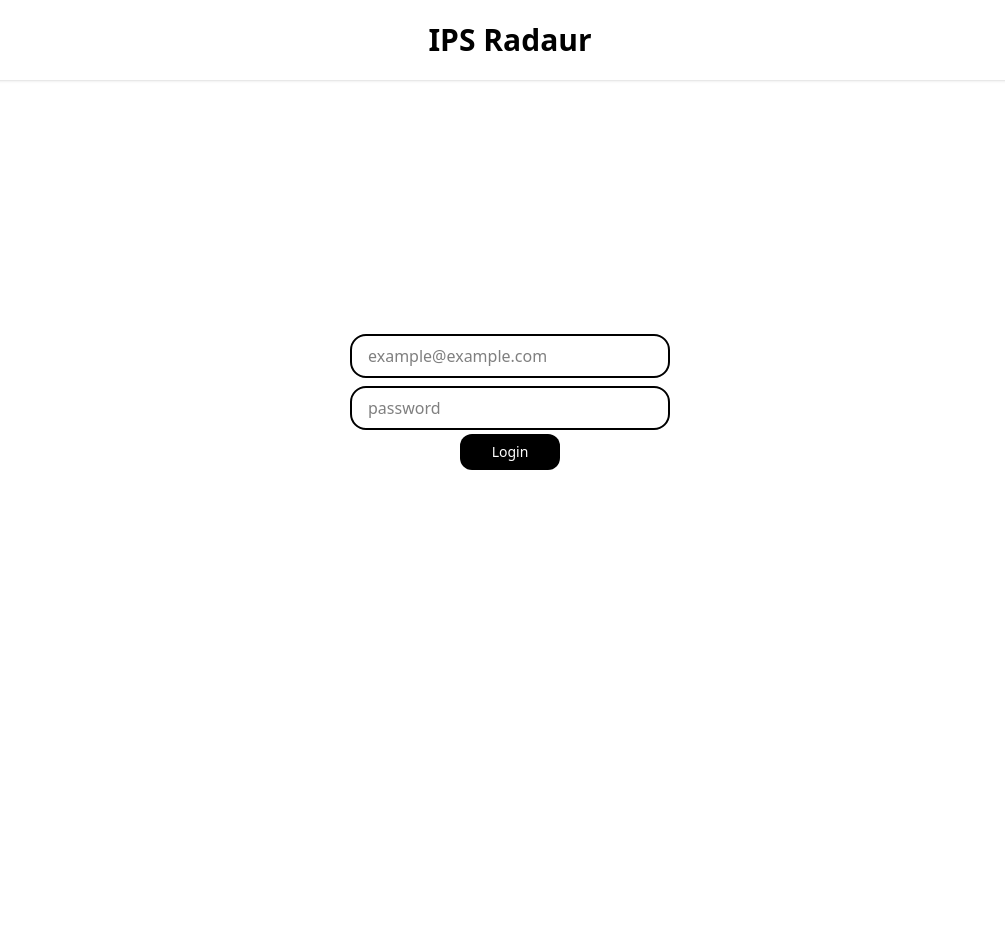
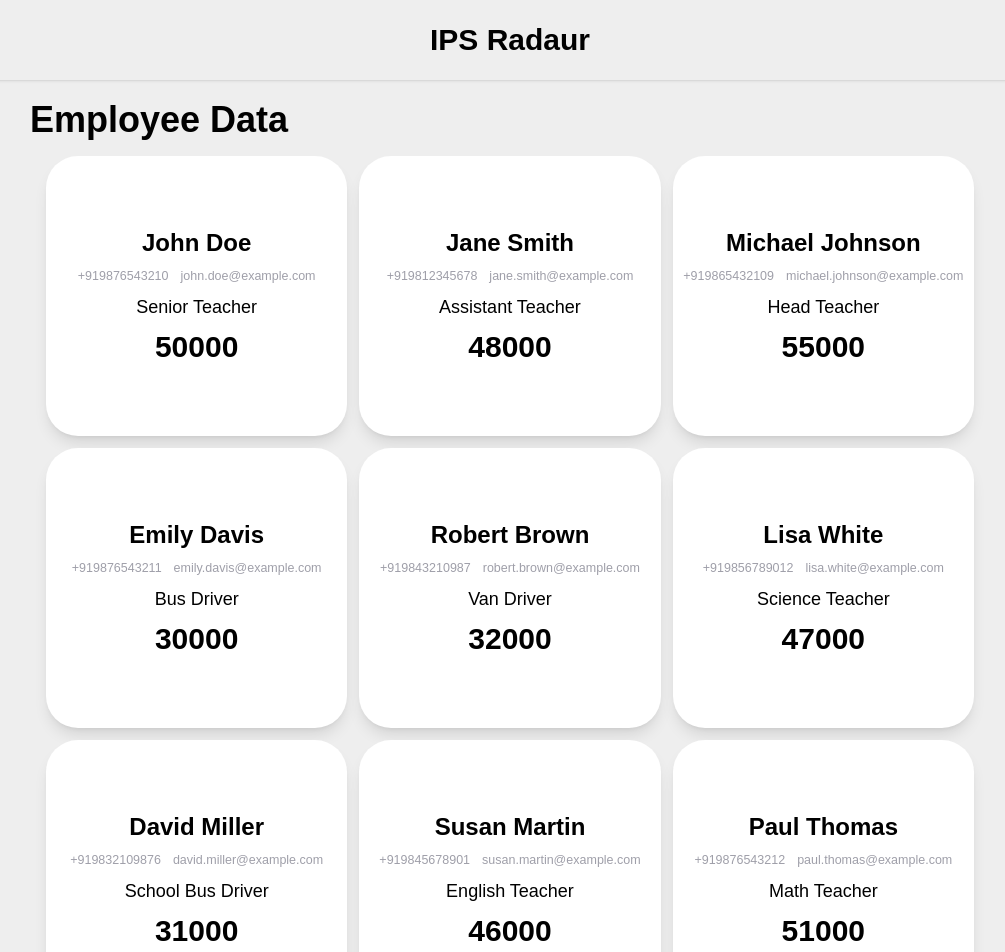
Before and after one commit to om13rajpal/ips-radaur, a React (Vite) app in the folder web/: page / in a window 1280 px wide. Shown: the top 952 px of the page, without its empty margins (130-1135 px from the left). Before the commit the page ends 800 px from the top, so only its background shows below. Built offline with nearby package versions, Linux system fonts and the light colour scheme; sample sign-in values are in the browser's storage.

Commit message:
added a basic cards page to display employee information

```diff
--- a/package.json
+++ b/package.json
@@ -14,11 +14,13 @@
   "description": "",
   "dependencies": {
     "@types/bcrypt": "^5.0.2",
+    "@types/cors": "^2.8.17",
     "@types/express": "^5.0.0",
     "@types/jsonwebtoken": "^9.0.9",
     "@types/node": "^22.13.10",
     "@types/nodemailer": "^6.4.17",
     "bcrypt": "^5.1.1",
+    "cors": "^2.8.5",
     "dotenv": "^16.4.7",
     "express": "^4.21.2",
     "jsonwebtoken": "^9.0.2",
--- a/web/package.json
+++ b/web/package.json
@@ -11,6 +11,7 @@
   },
   "dependencies": {
     "@tailwindcss/vite": "^4.0.14",
+    "axios": "^1.8.3",
     "react": "^19.0.0",
     "react-dom": "^19.0.0",
     "react-router-dom": "^7.3.0",
--- a/web/src/App.jsx
+++ b/web/src/App.jsx
@@ -2,13 +2,18 @@ import React from "react";
 import { Route, Routes } from "react-router-dom";
 import Login from "./pages/Login";
 import Navbar from "./components/Navbar";
+import Dashboard from "./pages/Dashboard";
+import ProtectedRoute from "./components/ProtectedRoute";
 
 const App = () => {
   return (
     <>
       <Navbar />
       <Routes>
-        <Route path="/" element={<Login />} />
+        <Route path="/login" element={<Login />} />
+        <Route element={<ProtectedRoute />}>
+          <Route path="/" element={<Dashboard />} />
+        </Route>
       </Routes>
     </>
   );
--- /dev/null
+++ b/web/src/components/EmployeeCard.jsx
@@ -0,0 +1,19 @@
+import React from "react";
+
+const EmployeeCard = ({ data }) => {
+  return (
+    <div className=" bg-white h-70 flex flex-col shadow-lg rounded-4xl p-5 justify-center items-center">
+      <div className="flex flex-col items-center gap-2">
+        <h1 className="font-bold text-2xl">{data.name}</h1>
+        <div className="flex gap-3 text-[12.5px] text-zinc-400">
+          <h1>{data.phoneNumber}</h1>
+          <h1>{data.email}</h1>
+        </div>
+        <h1 className="text-[18px] antialiased">{data.position}</h1>
+        <h1 className="font-semibold text-3xl antialiased">{data.salary}</h1>
+      </div>
+    </div>
+  );
+};
+
+export default EmployeeCard;
--- a/web/src/components/Input.jsx
+++ b/web/src/components/Input.jsx
@@ -12,7 +12,7 @@ const Input = ({ type, placeholder, setAuth }) => {
     <input
       type={type}
       placeholder={placeholder}
-      className="w-1/4 rounded-2xl py-2 px-4 border-2 border-black my-1"
+      className="w-1/4 rounded-2xl py-3 px-4 border-2 border-black my-1"
       onChange={onChange}
     />
   );
--- /dev/null
+++ b/web/src/components/ProtectedRoute.jsx
@@ -0,0 +1,9 @@
+import React from "react";
+import { Navigate, Outlet } from "react-router-dom";
+
+const ProtectedRoute = () => {
+  const token = localStorage.getItem("token");
+  return token ? <Outlet /> : <Navigate to={"/login"} />;
+};
+
+export default ProtectedRoute;
--- /dev/null
+++ b/web/src/constants/employee.js
@@ -0,0 +1,92 @@
+export const employee = [
+    {
+      "email": "john.doe@example.com",
+      "password": "SecurePass123",
+      "salary": 50000,
+      "name": "John Doe",
+      "position": "Senior Teacher",
+      "department": "Teacher",
+      "phoneNumber": "+919876543210"
+    },
+    {
+      "email": "jane.smith@example.com",
+      "password": "JanePass456",
+      "salary": 48000,
+      "name": "Jane Smith",
+      "position": "Assistant Teacher",
+      "department": "Teacher",
+      "phoneNumber": "+919812345678"
+    },
+    {
+      "email": "michael.johnson@example.com",
+      "password": "MikePass789",
+      "salary": 55000,
+      "name": "Michael Johnson",
+      "position": "Head Teacher",
+      "department": "Teacher",
+      "phoneNumber": "+919865432109"
+    },
+    {
+      "email": "emily.davis@example.com",
+      "password": "EmilyD123",
+      "salary": 30000,
+      "name": "Emily Davis",
+      "position": "Bus Driver",
+      "department": "Driver",
+      "phoneNumber": "+919876543211"
+    },
+    {
+      "email": "robert.brown@example.com",
+      "password": "RobB456",
+      "salary": 32000,
+      "name": "Robert Brown",
+      "position": "Van Driver",
+      "department": "Driver",
+      "phoneNumber": "+919843210987"
+    },
+    {
+      "email": "lisa.white@example.com",
+      "password": "LisaW789",
+      "salary": 47000,
+      "name": "Lisa White",
+      "position": "Science Teacher",
+      "department": "Teacher",
+      "phoneNumber": "+919856789012"
+    },
+    {
+      "email": "david.miller@example.com",
+      "password": "DavidM123",
+      "salary": 31000,
+      "name": "David Miller",
+      "position": "School Bus Driver",
+      "department": "Driver",
+      "phoneNumber": "+919832109876"
+    },
+    {
+      "email": "susan.martin@example.com",
+      "password": "SusanM456",
+      "salary": 46000,
+      "name": "Susan Martin",
+      "position": "English Teacher",
+      "department": "Teacher",
+      "phoneNumber": "+919845678901"
+    },
+    {
+      "email": "paul.thomas@example.com",
+      "password": "PaulT789",
+      "salary": 51000,
+      "name": "Paul Thomas",
+      "position": "Math Teacher",
+      "department": "Teacher",
+      "phoneNumber": "+919876543212"
+    },
+    {
+      "email": "nancy.hall@example.com",
+      "password": "NancyH123",
+      "salary": 35000,
+      "name": "Nancy Hall",
+      "position": "Transport Supervisor",
+      "department": "Driver",
+      "phoneNumber": "+919854321098"
+    }
+  ]
--- a/web/src/index.css
+++ b/web/src/index.css
@@ -1 +1,6 @@
 @import "tailwindcss";
+
+body{
+    font-family: 'Poppins', sans-serif;
+    background-color: #eeeeee;
+}
--- /dev/null
+++ b/web/src/pages/Dashboard.jsx
@@ -0,0 +1,21 @@
+import React from "react";
+import { employee } from "../constants/employee";
+import EmployeeCard from "../components/EmployeeCard";
+
+const Dashboard = () => {
+  return (
+    <div className="flex flex-col items-center">
+      <div className="h-25"></div>
+      <div className="flex text-4xl font-bold items-start w-3/4">
+        <h1>Employee Data</h1>
+      </div>
+      <div className="grid grid-cols-3 gap-3 p-4 w-3/4">
+        {employee.map((employee, index) => {
+          return <EmployeeCard key={index} data={employee}/>;
+        })}
+      </div>
+    </div>
+  );
+};
+
+export default Dashboard;
--- a/web/src/pages/Login.jsx
+++ b/web/src/pages/Login.jsx
@@ -1,5 +1,7 @@
 import React, { useState } from "react";
 import Input from "../components/Input";
+import axios from "axios";
+import { useNavigate } from "react-router-dom";
 
 const Login = () => {
   const [auth, setAuth] = useState({
@@ -7,15 +9,47 @@ const Login = () => {
     password: "",
   });
 
+  const navigate = useNavigate();
+
+  async function onClick() {
+    const body = {
+      username: auth.email,
+      password: auth.password,
+    };
+    console.log(body);
+    try {
+      const response = await axios.post(
+        "http://localhost:3000/api/admin/login",
+        body,
+        {
+          headers: {
+            "Content-Type": "application/json",
+          },
+        }
+      );
+
+      const data = response.data;
+
+      if (data.status) {
+        console.log("Login successful");
+        localStorage.setItem("token", data.token);
+
+        navigate("/");
+      } else {
+        console.log("Could not login in", data.message);
+      }
+    } catch (error) {
+      console.log(error);
+    }
+  }
+
   return (
     <div className="flex justify-center items-center flex-col h-screen">
-      <Input type="email" placeholder="example@example.com" setAuth={setAuth} />
+      <Input type="email" placeholder="example123" setAuth={setAuth} />
       <Input type="password" placeholder="password" setAuth={setAuth} />
       <button
         className="bg-black text-white rounded-xl py-2 px-8 text-sm"
-        onClick={() => {
-          console.log(auth);
-        }}
+        onClick={onClick}
       >
         Login
       </button>
```
Also changed, not shown: 1 other file (tests, documents, lock files or other folders).
